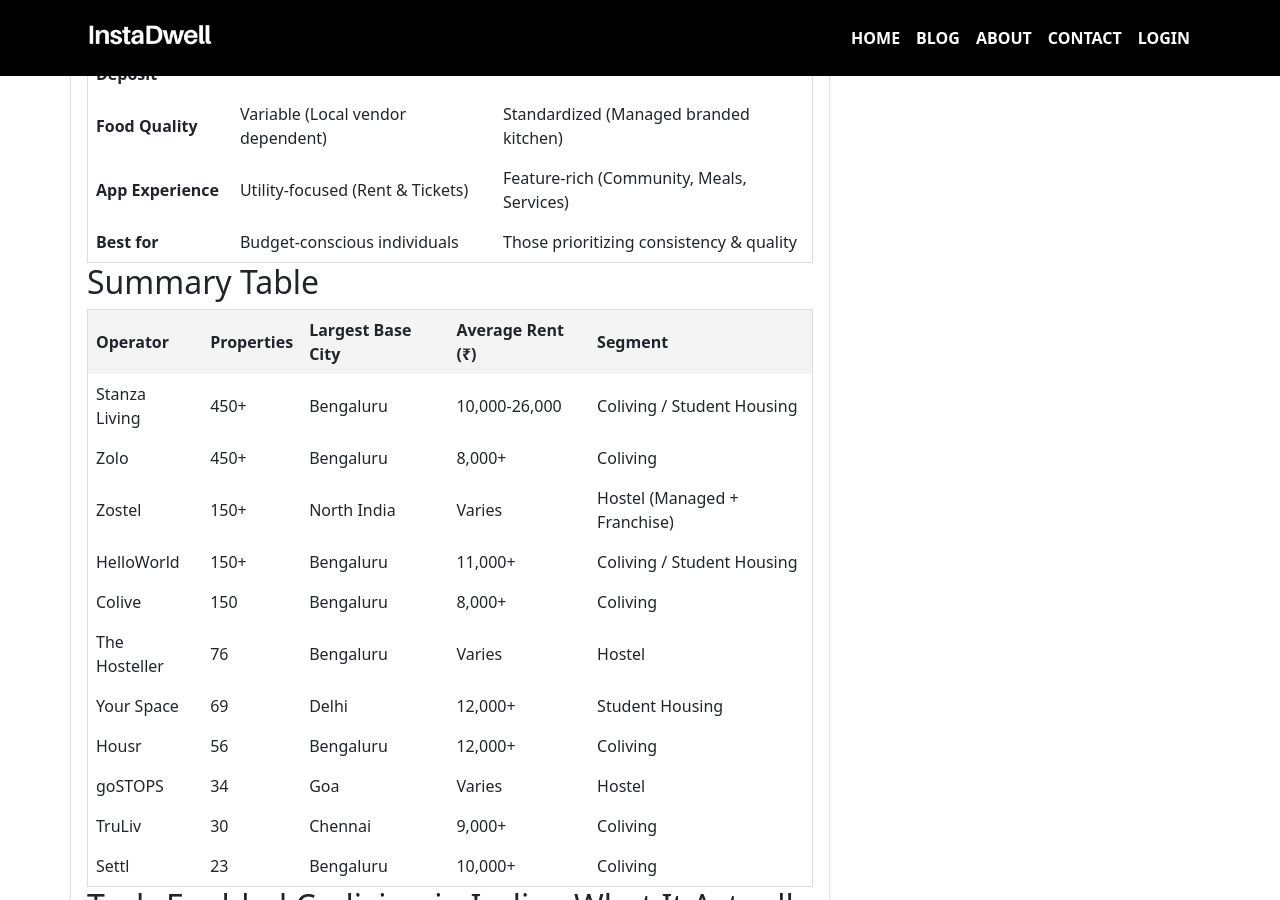
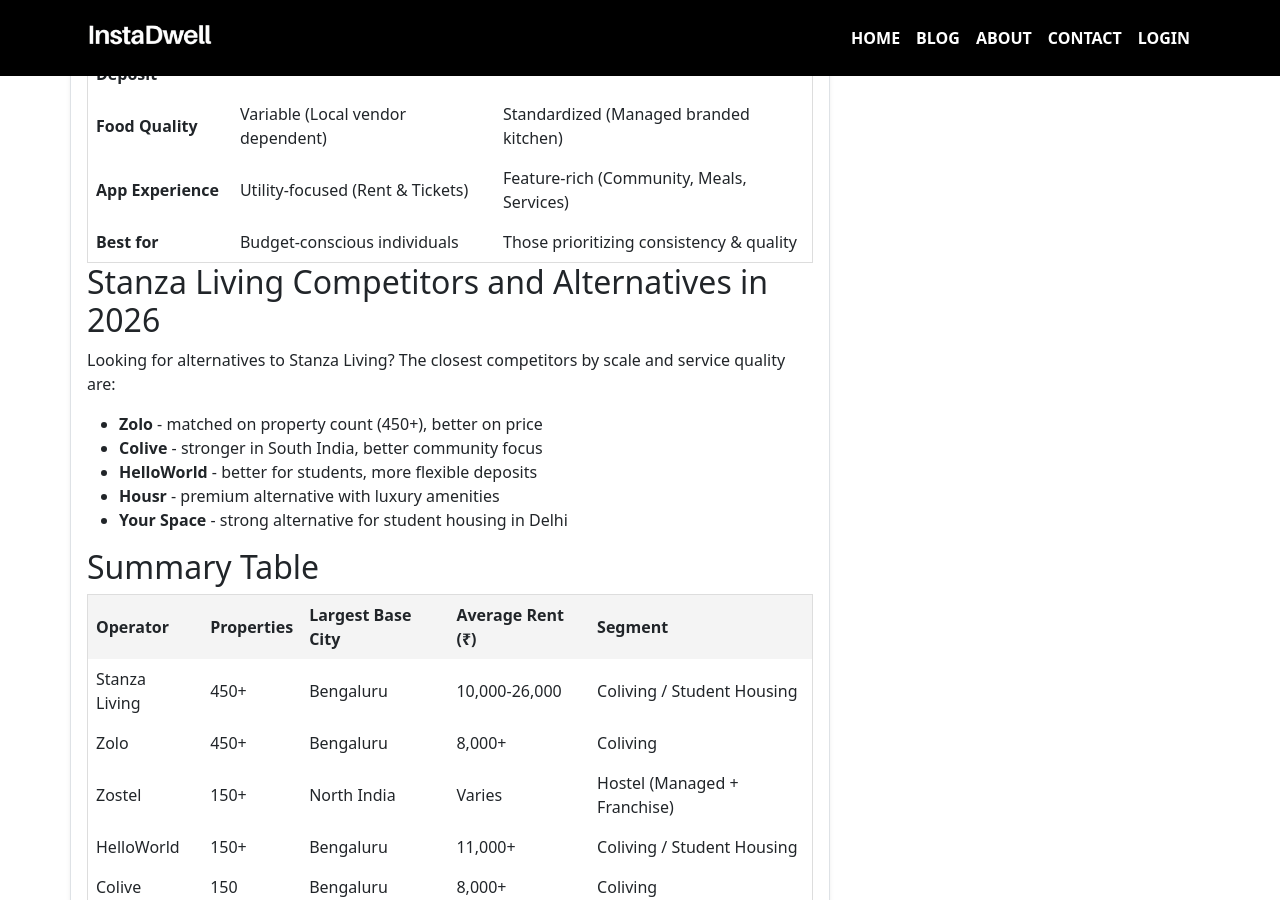
Before and after one commit to instadw/instadwell-blog, a Jekyll site: the page built from _posts/2026-2-26-top-10-co-living-companies-in-india-2026-alternatives-to-stanza-living.md, in a window 1280 px wide and 900 px high, scrolled down 4947 px. Built offline with Jekyll 4.4.1, drawn with Linux system fonts in a browser that asks for light colours; some of the changed lines change nothing that is shown; some of the changed text lies outside the part shown.

Commit message:
Update 2026-2-26-top-10-co-living-companies-in-india-2026-alternatives-to-stanza-living.md

```diff
--- a/_posts/2026-2-26-top-10-co-living-companies-in-india-2026-alternatives-to-stanza-living.md
+++ b/_posts/2026-2-26-top-10-co-living-companies-in-india-2026-alternatives-to-stanza-living.md
@@ -1,9 +1,9 @@
 ---
-title: " Top 10 Co-living Companies in India 2026: Alternatives to Stanza Living "
-description: "Compare India's top 10 co-living companies Stanza Living, Zolo, Colive & more Updated prices locations & honest reviews for 2026."
+title: "Top 10 Co-living Companies in India 2026: Stanza Living, Zolo & Alternatives Compared"
+description: "Compare India's top 10 co-living companies - Stanza Living, Zolo, Colive, HelloWorld & more. Updated 2026 prices, city coverage, and honest pros and cons to help you choose the right operator."
 image: /assets/images/top-10-co-living-companies-in-india-2026-alternatives-to-stanza-living.webp
 layout: post
-permalink: /:title
+permalink: /top-10-co-living-companies-in-india-2026-alternatives-to-stanza-living
 redirect_from:
 - /top-10-coliving-operators-in-india
 - /top-10-coliving-operators-in-india/
@@ -12,39 +12,41 @@
 date: 2026-02-26T17:50:00.000+05:30
 faq:
   - question: "What are the top coliving operators in India?"
-    answer: "Stanza Living, Zolo, Zostel, Colive, HelloWorld, Housr, Settl, The Hosteller, goSTOPS, and TruLiv are the leading players in the market."
+    answer: "Stanza Living, Zolo, Zostel, Colive, HelloWorld, Housr, Settl, The Hosteller, goSTOPS, TruLiv."
   - question: "Which is the biggest coliving company in India?"
-    answer: "Stanza Living and Zolo are the largest, currently tied with 450+ properties each."
+    answer: "Stanza Living and Zolo tie with 450+ properties each."
   - question: "How many coliving operators are there in India?"
-    answer: "While there are many local players, the top 10 operators currently dominate the organized market."
+    answer: "Many, but the top 10 dominate the market."
   - question: "Is Stanza Living the largest coliving operator in India?"
-    answer: "Yes, it is tied with Zolo for the top position based on property count."
+    answer: "Yes, tied with Zolo."
   - question: "How many properties does Zolo have in India?"
-    answer: "Zolo currently operates 450+ properties across the country."
+    answer: "450+ properties."
   - question: "What cities does Colive operate in?"
-    answer: "Colive operates in Bengaluru, Pune, Chennai, Hyderabad, Delhi NCR, Coimbatore, Indore, and Vadodara."
+    answer: "Bengaluru, Pune, Chennai, Hyderabad, Delhi NCR, Coimbatore, Indore, Vadodara."
   - question: "Is HelloWorld good for students?"
-    answer: "Yes, it offers all-inclusive hostels with flexible deposits, meals, and high community engagement tailored for students."
+    answer: "Yes, it offers all-inclusive hostels, flexible deposits, meals, and community engagement."
   - question: "Which is better - Stanza Living or Zolo?"
-    answer: "Stanza Living is generally preferred for scale and community events, while Zolo is known for budget-friendly options and flexibility."
+    answer: "Stanza for scale and community, Zolo for budget and flexibility."
   - question: "How many hostels does Zostel have in India?"
-    answer: "Zostel has a network of 150+ managed and franchise locations across India."
+    answer: "150+ managed and franchise locations."
   - question: "Are Hosteller and goSTOPS the same type of operator?"
-    answer: "Both are hostel chains, but goSTOPS targets Gen Z specifically, while The Hosteller focuses on 'young at heart' backpackers."
+    answer: "Both are hostels, but goSTOPS targets Gen Z while The Hosteller targets young at heart backpackers."
   - question: "Which coliving operators are affordable in India?"
-    answer: "Zolo, TruLiv, goSTOPS, The Hosteller, and Zostel are considered the most affordable options."
+    answer: "Zolo, TruLiv, goSTOPS, The Hosteller, Zostel."
   - question: "What is the average rent in coliving spaces in India?"
-    answer: "The average rent ranges from ₹8,000 to ₹25,000 per month, depending on the city, room type, and included amenities."
+    answer: "Approx. Rs. 8,000-25,000/month depending on city, amenities, and room type."
   - question: "Do coliving operators provide food and amenities?"
-    answer: "Yes, most top operators provide an all-inclusive package including meals, housekeeping, Wi-Fi, and access to community spaces."
+    answer: "Yes, most top operators include meals, housekeeping, Wi-Fi, and community spaces."
+  - question: "Stanza Living vs Zolo - which one should I choose?"
+    answer: "Stanza for scale and community, Zolo for budget and flexibility."
   - question: "Hostel vs PG vs Coliving - which is better for students?"
-    answer: "Coliving is often the best choice as it offers a superior balance of privacy, professional amenities, quality meals, and community networking."
+    answer: "Coliving offers the best balance of privacy, amenities, meals, and community."
   - question: "Which coliving operator has the most properties?"
-    answer: "Stanza Living and Zolo lead the market with 450+ properties each."
+    answer: "Stanza Living and Zolo (450+ properties each)."
   - question: "Which coliving operator has the most beds?"
-    answer: "Stanza Living likely has the highest bed count, given its extensive property count and presence in major Tier-1 cities."
+    answer: "Likely Stanza Living, given their largest property count and multiple city presence."
   - question: "What are the pros and cons of top coliving operators?"
-    answer: "Stanza/Zolo offer massive networks but higher rent; HelloWorld is vibrant but slightly pricier; Zostel/goSTOPS are affordable and social but lack privacy; Settl/Housr/TruLiv offer modern private rooms but have smaller networks."
+    answer: "Stanza Living and Zolo - Pros: Large network, community, fully-furnished, tech-enabled; Cons: Slightly higher rent in premium areas. HelloWorld - Pros: All-inclusive, flexible, vibrant community; Cons: Rent slightly higher than budget coliving. Zostel, goSTOPS, Hosteller - Pros: Affordable, social, travel-friendly; Cons: Limited privacy, dorm-style rooms. Colive, Settl, Housr, TruLiv - Pros: Modern, tech-enabled, private rooms, community; Cons: Smaller network compared to Stanza and Zolo."
 ---
 
 ## About Coliving in India
@@ -211,6 +213,17 @@
 | **App Experience** | Utility-focused (Rent & Tickets) | Feature-rich (Community, Meals, Services) |
 | **Best for** | Budget-conscious individuals | Those prioritizing consistency & quality |
 
+## Stanza Living Competitors and Alternatives in 2026
+
+Looking for alternatives to Stanza Living? The closest competitors by scale and
+service quality are:
+
+- **Zolo** - matched on property count (450+), better on price
+- **Colive** - stronger in South India, better community focus
+- **HelloWorld** - better for students, more flexible deposits
+- **Housr** - premium alternative with luxury amenities
+- **Your Space** - strong alternative for student housing in Delhi
+
 
 ## Summary Table
 
```
